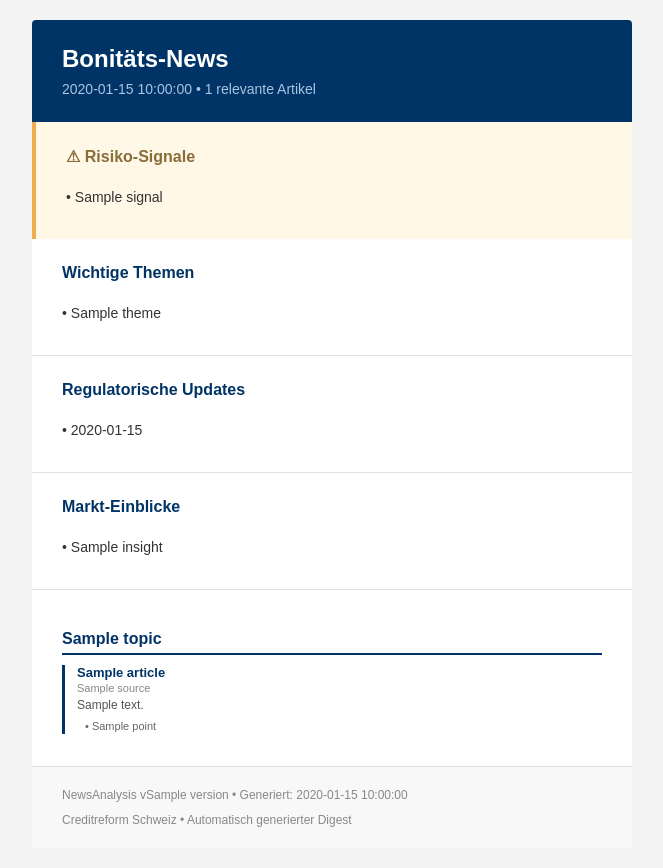
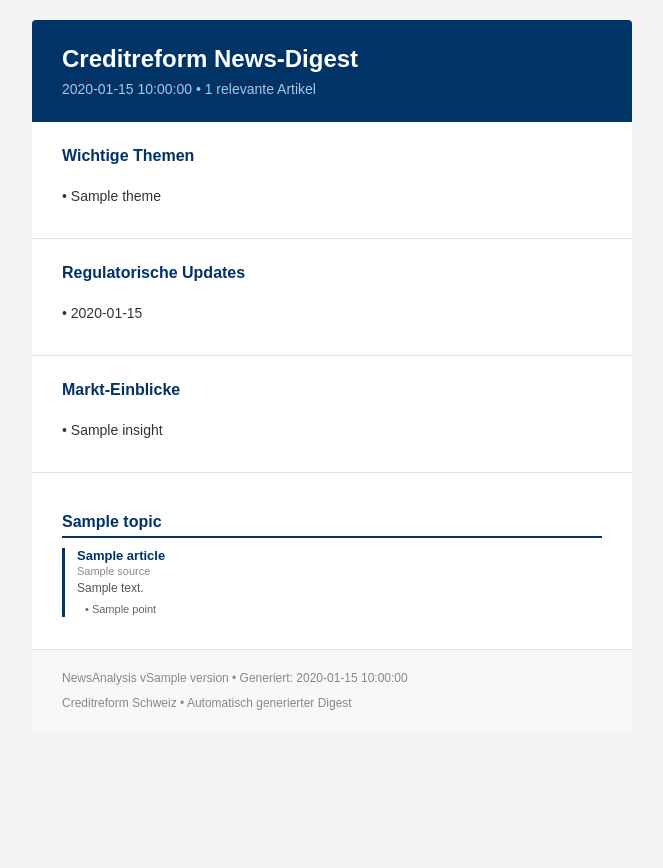
Before and after one commit to ClaudioLutz/NewsAnalysis_3.0, a Python web app: template src/newsanalysis/templates/email_digest.html in a window 1280 px wide. Shown: the whole page, without its empty margins (308-971 px from the left). After the commit the page ends 710 px from the top, so only its background shows below. Run offline with Jinja, Linux system fonts and the light colour scheme; the template is opened without the code that fills it: most values are stand-ins (such as "Sample title", 1, 10 or a date in 2020).

Commit message:
refactor: rename to Creditreform News-Digest and cleanup
- Rename "Bonitäts-News" to "Creditreform News-Digest" across all files
- Remove Risiko-Signale section from email template
- Disable SNB Statistics feed (content not scrapeable)

Co-Authored-By: Claude Opus 4.5 <noreply@anthropic.com>

```diff
--- a/config/feeds.yaml
+++ b/config/feeds.yaml
@@ -55,7 +55,7 @@ feeds:
     priority: 1
     max_age_hours: 168
     rate_limit_seconds: 5.0
-    enabled: true
+    enabled: false  # Disabled: content not scrapeable
 
   - name: "SNB Business Cycle"
     type: "rss"
--- a/src/newsanalysis/cli/commands/email.py
+++ b/src/newsanalysis/cli/commands/email.py
@@ -139,7 +139,7 @@ def email(
                     f"Warning: Invalid email_subject_template - missing {e}. Using default.",
                     err=True,
                 )
-                subject = f"Bonitäts-News: {target_date.strftime('%d.%m.%Y')} - {digest_data['article_count']} relevante Artikel"
+                subject = f"Creditreform News-Digest: {target_date.strftime('%d.%m.%Y')} - {digest_data['article_count']} relevante Artikel"
 
             # Send or preview
             if preview:
--- a/src/newsanalysis/core/config.py
+++ b/src/newsanalysis/core/config.py
@@ -110,7 +110,7 @@ class Config(BaseSettings):
         default=None,
         description="Comma-separated list of email recipients",
     )
-    email_subject_template: str = "Bonitäts-News: {date} - {count} relevante Artikel"
+    email_subject_template: str = "Creditreform News-Digest: {date} - {count} relevante Artikel"
     email_auto_send: bool = Field(
         default=False,
         description="Automatically send email after digest generation",
--- a/src/newsanalysis/pipeline/orchestrator.py
+++ b/src/newsanalysis/pipeline/orchestrator.py
@@ -786,7 +786,7 @@ class PipelineOrchestrator:
                     count=digest_data["article_count"],
                 )
             except KeyError:
-                subject = f"Bonitäts-News: {digest_date.strftime('%d.%m.%Y')} - {digest_data['article_count']} relevante Artikel"
+                subject = f"Creditreform News-Digest: {digest_date.strftime('%d.%m.%Y')} - {digest_data['article_count']} relevante Artikel"
 
             # Send email with images
             with OutlookEmailService() as email_service:
--- a/src/newsanalysis/templates/email_digest.html
+++ b/src/newsanalysis/templates/email_digest.html
@@ -3,7 +3,7 @@
 <head>
   <meta charset="UTF-8">
   <meta name="viewport" content="width=device-width, initial-scale=1.0">
-  <title>Bonitäts-News Digest - {{ date }}</title>
+  <title>Creditreform News-Digest - {{ date }}</title>
   <!--[if mso]>
   <style type="text/css">
     table { border-collapse: collapse; }
@@ -11,7 +11,7 @@
   </style>
   <![endif]-->
 </head>
-<body width="100%" style="margin: 0; padding: 0; background-color: #f4f4f4; font-family: Arial, Helvetica, sans-serif; -webkit-font-smoothing: antialiased;" role="article" aria-label="Bonitäts-News Digest">
+<body width="100%" style="margin: 0; padding: 0; background-color: #f4f4f4; font-family: Arial, Helvetica, sans-serif; -webkit-font-smoothing: antialiased;" role="article" aria-label="Creditreform News-Digest">
   <table role="presentation" width="100%" cellspacing="0" cellpadding="0" style="background-color: #f4f4f4;">
     <tr>
       <td align="center" style="padding: 20px 10px;">
@@ -25,7 +25,7 @@
                 <tr>
                   <td>
                     <h1 style="margin: 0; color: #ffffff; font-size: 24px; font-weight: bold;">
-                      Bonit&auml;ts-News
+                      Creditreform News-Digest
                     </h1>
                     <p style="margin: 8px 0 0 0; color: #a8c5e2; font-size: 14px;">
                       {{ date }} &bull; {{ article_count }} relevante Artikel
@@ -35,26 +35,6 @@
               </table>
             </td>
           </tr>
-
-          {% if credit_risk_signals %}
-          <!-- Credit Risk Signals (Priority Section) -->
-          <tr>
-            <td style="padding: 25px 30px; background-color: #fff8e6; border-left: 4px solid #f0ad4e;">
-              <h2 style="margin: 0 0 15px 0; color: #8a6d3b; font-size: 16px; font-weight: bold;">
-                &#9888; Risiko-Signale
-              </h2>
-              <table role="presentation" width="100%" cellspacing="0" cellpadding="0">
-                {% for signal in credit_risk_signals %}
-                <tr>
-                  <td style="padding: 6px 0; color: #333333; font-size: 14px; line-height: 1.5;">
-                    &bull; {{ signal }}
-                  </td>
-                </tr>
-                {% endfor %}
-              </table>
-            </td>
-          </tr>
-          {% endif %}
 
           {% if key_themes %}
           <!-- Key Themes -->
```
Also changed, not shown: tests/unit/test_email_service.py (+1 -1 lines), 1 other file.
